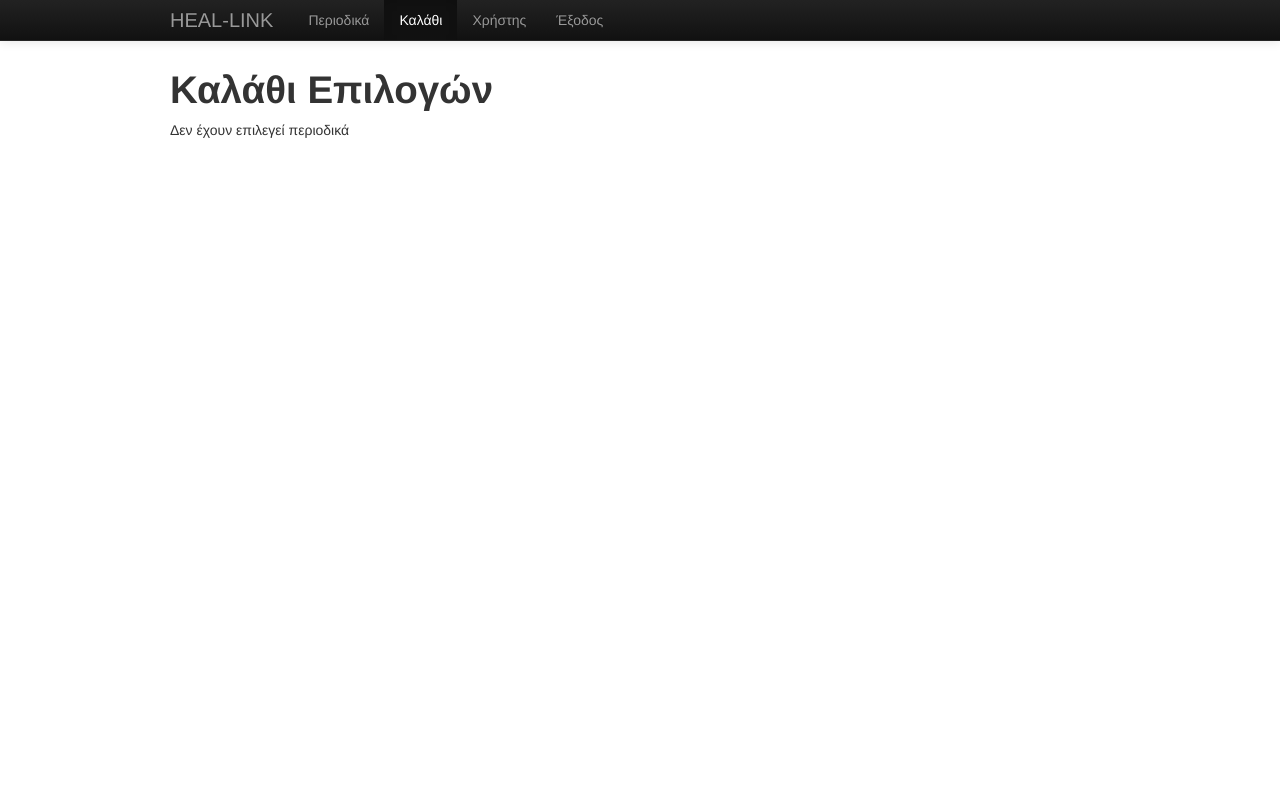
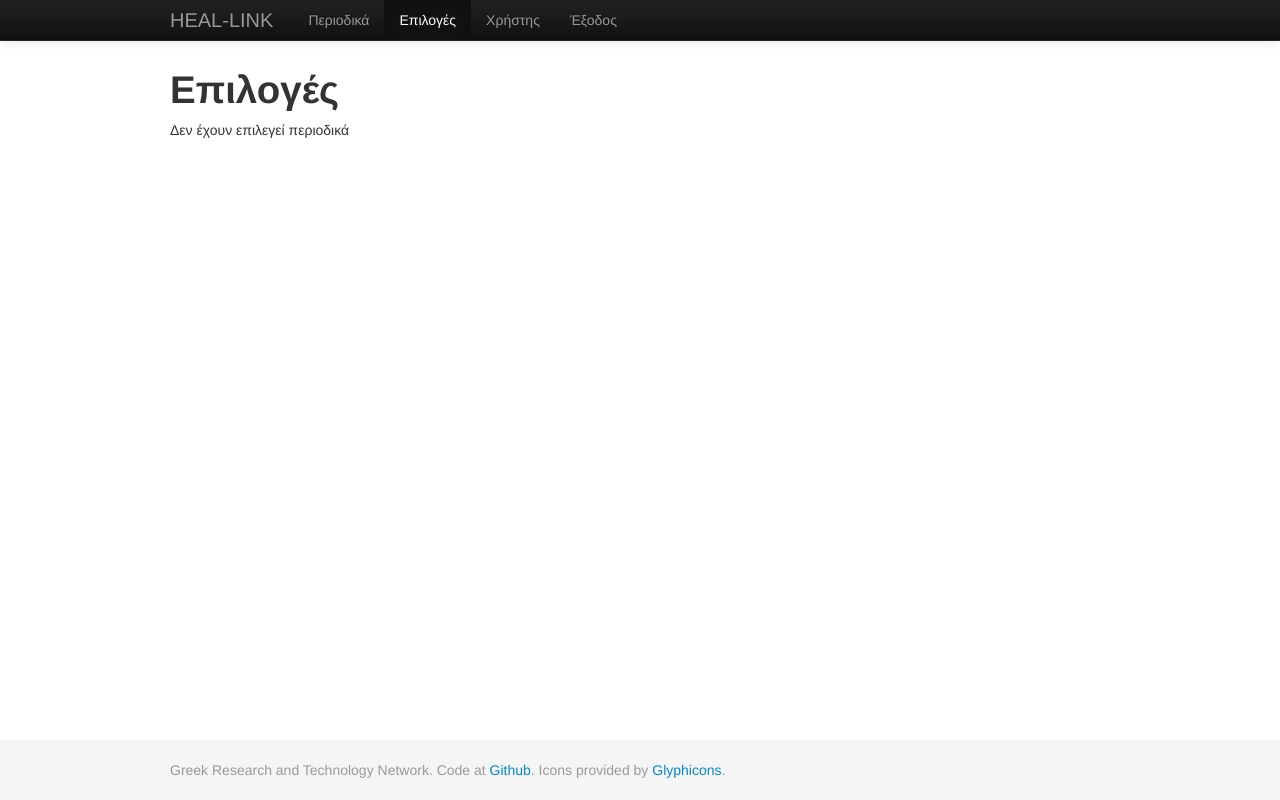
Before and after one commit to grnet/heallink, a Django app: template poll/templates/poll/cart.html in a window 1280 px wide. Run offline with Django 3.2, Linux system fonts and the light colour scheme; the template is opened without the code that fills it, so the values that code supplies are empty; parts of the project's set-up code (start-up, migrations or seed data) failed here and were passed over.

Commit message:
UI improvements

```diff
--- a/poll/static/poll/css/heallink.css
+++ b/poll/static/poll/css/heallink.css
@@ -1,7 +1,53 @@
+/* Sticky footer styles -------------------------------------------------- */
+
+html,
 body {
+    height: 100%;
+/* The html and body elements cannot have any padding or margin. */
+}
+
+/* Wrapper for page content to push down footer */
+#wrap {
+    min-height: 100%;
+    height: auto !important;
+    height: 100%;
+    /* Negative indent footer by its height */
+    margin: 0 auto -60px;
+}
+
+/* Set the fixed height of the footer here */
+#push,
+#footer {
+    height: 60px;
+}
+#footer {
+    background-color: #f5f5f5;
+}
+
+/* Lastly, apply responsive CSS fixes as necessary */
+@media (max-width: 767px) {
+    #footer {
+        margin-left: -20px;
+        margin-right: -20px;
+        padding-left: 20px;
+        padding-right: 20px;
+    }
+}
+
+
+/* Custom page CSS
+   -------------------------------------------------- */
+/* Not required for template or sticky footer method. */
+
+#wrap > .container {
     padding-top: 60px;
-/* 60px to make the container go all the way to the
-   bottom of the topbar */
+}
+.container .credit {
+    margin: 20px 0;
+}
+
+code {
+    font-size: 80%;
 }
 
 th.issn, th.downloads, th.url {
@@ -18,9 +64,11 @@ th.publisher {
 
 
 .body-signin {
+    background-color: #f5f5f5;
+}
+
+.form-signin-container {
     padding-top: 100px;
-    padding-bottom: 40px;
-    background-color: #f5f5f5;
 }
 
 .form-signin {
--- a/poll/templates/poll/base.html
+++ b/poll/templates/poll/base.html
@@ -14,12 +14,14 @@
 </head>
 {% endblock %}
 
-{% block body %}
 <body>
+  {% block main %}
+  <div id="wrap">
     <div class="navbar navbar-inverse navbar-fixed-top">
       <div class="navbar-inner">
         <div class="container">
-          <button type="button" class="btn btn-navbar" data-toggle="collapse" data-target=".nav-collapse">
+          <button type="button" class="btn btn-navbar"
+                  data-toggle="collapse" data-target=".nav-collapse">
                   <span class="icon-bar"></span>
                   <span class="icon-bar"></span>
                   <span class="icon-bar"></span>
@@ -31,7 +33,7 @@
                 <a href={% url 'journals' %}>Περιοδικά</a>
               </li>
               <li class={% block nav-cart %}{% endblock %}>
-                <a href="/poll/cart">Καλάθι</a></li>
+                <a href="/poll/cart">Επιλογές</a></li>
               <li><a href="/poll/user">Χρήστης</a></li>
               <li><a href={% url 'logout' %}>Έξοδος</a></li>
             </ul>
@@ -43,7 +45,19 @@
       {% block content %}
       {% endblock %}
     </div>
+    <div id="push"></div>
+  </div>
+  {% endblock main %}
+
+  <div id="footer">
+    <div class="container">
+      <p class="muted credit">
+        Greek Research and Technology Network. Code at
+        <a href="https://github.com/louridas/heallink/">Github</a>.
+        {% block additional-credit %}
         {% endblock %}
+        </p>
+    </div>
 
   <script src="{% static "poll/js/jquery-1.9.1.min.js" %}"></script>
   <script src="{% static "poll/js/bootstrap.min.js" %}"></script>
--- a/poll/templates/poll/cart.html
+++ b/poll/templates/poll/cart.html
@@ -1,11 +1,11 @@
 {% extends "poll/base.html" %}
 
-{% block title %}Καλάθι Επιλογών{% endblock %}
+{% block title %}Επιλογές{% endblock %}
 
 {% block nav-cart %}active{% endblock %}
 
 {% block content %}
-  <h1>Καλάθι Επιλογών</h1>
+  <h1>Επιλογές</h1>
   {% if cart_item_list %}
     <table class="table-striped cart-table">
       <tr>
@@ -29,7 +29,7 @@
             <td>
               <div class="btn-group">
                 <a class="btn btn-primary" href="#">
-                  <i class="icon-shopping-cart icon-white"></i></a>
+                  <i class="icon-list icon-white"></i></a>
                 <a class="btn btn-primary dropdown-toggle"
                    data-toggle="dropdown"
                    href="#"><span class="caret"></span>
@@ -84,3 +84,9 @@
     <p>Δεν έχουν επιλεγεί περιοδικά</p>
   {% endif %}
 {% endblock %}
+
+<p/>
+
+{% block additional-credit %}
+Icons provided by <a href="http://glyphicons.com">Glyphicons</a>.
+{% endblock %}
```
Also changed, not shown: poll/templates/poll/login.html (+12 -10 lines). Lines whose indentation alone changed are shown as unchanged.
